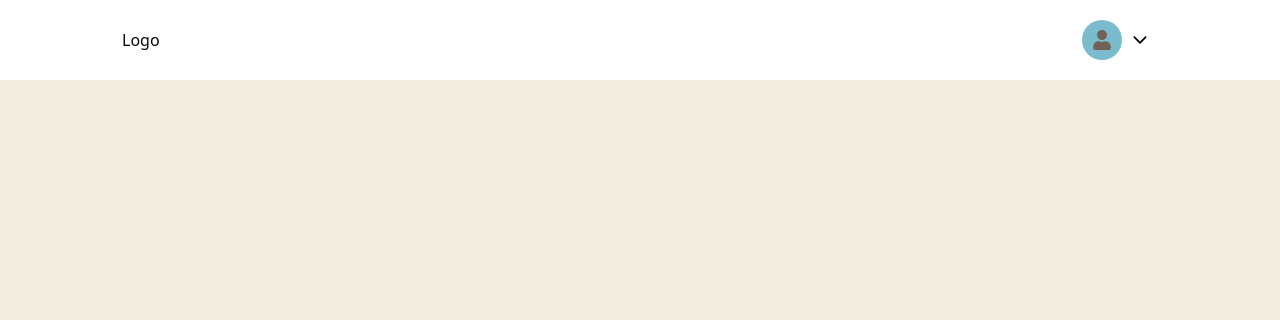
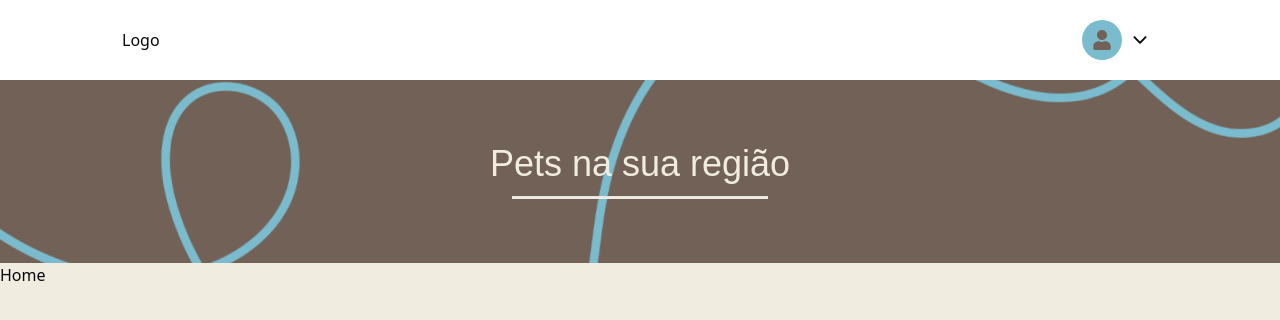
Before and after one commit to DanyAxeDev/Projeto_Final_-PraTi, a React (Vite) app: page /home in a window 1280 px wide. Shown: the top 320 px of the page. Built offline with nearby package versions, Linux system fonts and the light colour scheme; a web font is replaced by a local one.

Commit message:
feat: layout de página com header criado

```diff
--- a/src/App.tsx
+++ b/src/App.tsx
@@ -7,6 +7,7 @@ import LoginPage from "./pages/login/LoginPage"
 import RegisterPage from "./pages/register/RegisterPage"
 import CuidadosEDicasPage from "./pages/cuidados-e-dicas/cuidadosEDicasPage"
 import PetProfilePage from "./pages/pet-profile/PetProfilePage";
+import Home from "./pages/home/Home"
 
 export default function App() {
   return (
@@ -26,7 +27,7 @@ export default function App() {
 
         {/* Rotas privadas (usuário logado) */}
         <Route element={<LoggedInLayout />}>
-          <Route path="/home" />
+          <Route path="/home" element={<Home />} />
           <Route path="/pet-profile" element={<PetProfilePage />} />
         </Route>
       </Routes>
--- /dev/null
+++ b/src/layouts/PageWithHeaderLayout.tsx
@@ -0,0 +1,21 @@
+import HeadingWithLine from "@/components/HeadingWithLine"
+import type { ReactNode } from "react"
+
+type PageWithHeaderLayoutProps = {
+  title: string
+  children: ReactNode
+}
+
+// Layout para páginas que possuem a header marrom (utilizar como wrapper dos elementos da página)
+function PageWithHeaderLayout({ title, children }: PageWithHeaderLayoutProps) {
+  return (
+    <>
+      <header className="bg-brown py-16 px-8 text-center bg-center bg-no-repeat bg-cover" style={{ backgroundImage: "url('/backgrounds/curve.svg')" }}>
+        <HeadingWithLine text={title} color="sand" />
+      </header>
+      {children}
+    </>
+  )
+}
+
+export default PageWithHeaderLayout
--- /dev/null
+++ b/src/pages/home/Home.tsx
@@ -0,0 +1,11 @@
+import PageWithHeaderLayout from "@/layouts/PageWithHeaderLayout"
+
+function Home() {
+  return (
+    <PageWithHeaderLayout title="Pets na sua região">
+      <p>Home</p>
+    </PageWithHeaderLayout>
+  )
+}
+
+export default Home
```
Also changed, not shown: public/backgrounds/curve.png (deleted), public/backgrounds/curve.svg (added).
